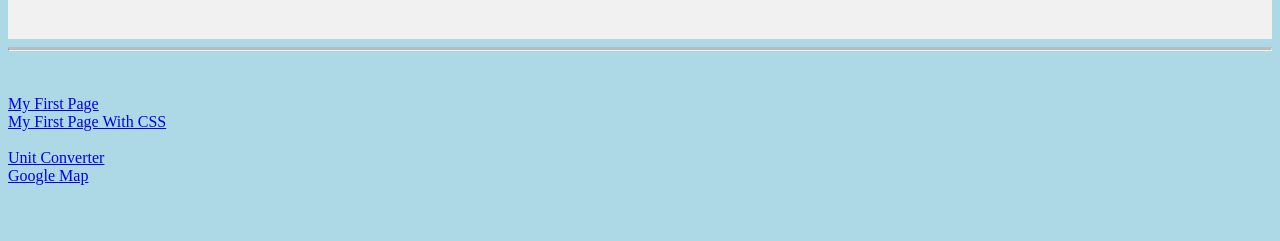
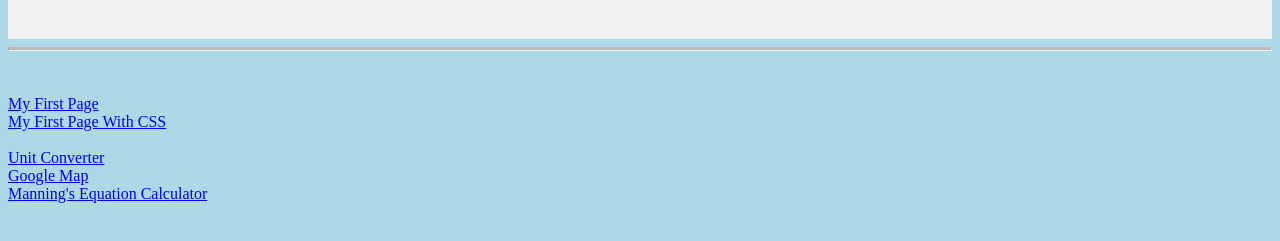
Before and after one commit to mdstev1/mdstev1.github.io, a plain HTML site: page index.html in a window 1280 px wide. Shown: the part 95-336 px from the top of the page. Drawn offline with Linux system fonts and the light colour scheme.

Commit message:
Update index.html

```diff
--- a/index.html
+++ b/index.html
@@ -16,6 +16,7 @@
   <a href="myfirstpagewithcss.html">My First Page With CSS</a> <br><br>
   <a href="unitconverter.html">Unit Converter</a><br>
   <a href="googlemap.html">Google Map</a><br>
+  <a href="googlemap.html">Manning's Equation Calculator</a><br>
 
 </body>
 
```
